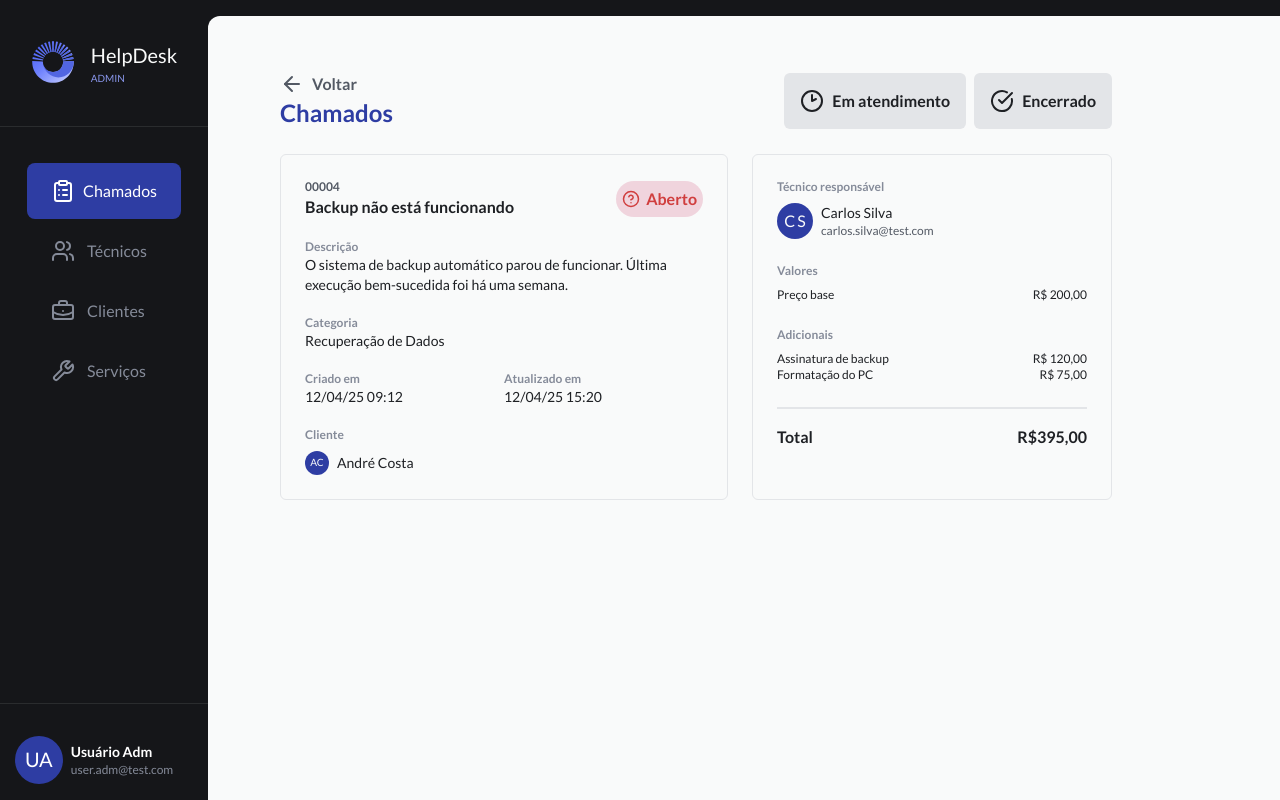
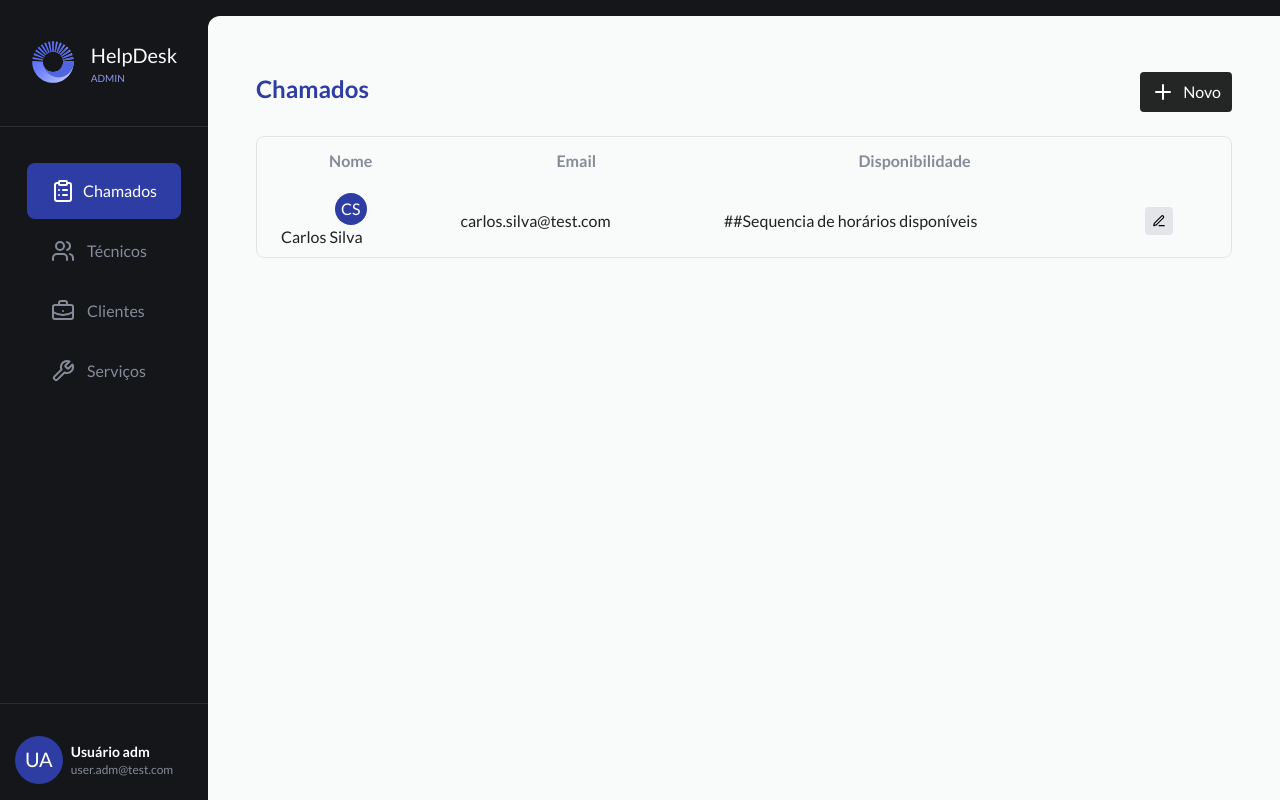
Before and after one commit to vitingg/help-desk-web, a React (Vite) app: page /dashboard/admin in a window 1280 px wide. Built offline with nearby package versions, Linux system fonts and the light colour scheme.

Commit message:
style: componentizing the sidebar

```diff
--- a/src/modules/admin/components/dashboard.tsx
+++ b/src/modules/admin/components/dashboard.tsx
@@ -1,5 +1,6 @@
-import { Content } from "./content";
-import { Detail } from "./second-content";
+
+
+import { Technicians } from "../technicians/technicians";
 
 export function Dashboard() {
   return (
@@ -8,7 +9,7 @@ export function Dashboard() {
     h-full bg-gray-600 text-gray-200"
     >
       <div className="h-full pl-12 pr-12">
-        <Detail />
+        <Technicians />
       </div>
     </div>
   );
--- a/src/modules/admin/page.tsx
+++ b/src/modules/admin/page.tsx
@@ -1,11 +1,11 @@
-import { Sidebar } from "../../shared/components/sidebar";
+import { Sidebar } from "../../shared/components/sidebar/index";
 import { Dashboard } from "./components/dashboard";
 import { Layout } from "./components/layout";
 
 export function Page() {
   return (
     <Layout>
-      <Sidebar  />
+      <Sidebar />
       <Dashboard />
     </Layout>
   );
--- /dev/null
+++ b/src/modules/admin/technicians/technicians.tsx
@@ -0,0 +1,44 @@
+import { TableLayout } from "../../../shared/components/table";
+import { Button } from "../../../shared/components/button";
+import { Plus } from "lucide-react";
+
+import { TableCell } from "../../../shared/components/table/table-cell";
+import { TableHead } from "../../../shared/components/table/table-head";
+import { TableRow } from "../../../shared/components/table/table-row";
+import { TableHeader } from "../../../shared/components/table/table-header";
+import { Table } from "../../../shared/components/table/table";
+import { TableBody } from "../../../shared/components/table/table-body";
+
+export function Technicians() {
+  return (
+    <>
+      <div className="flex pt-14 justify-between">
+        <p className="text-blue-dark font-semibold text-xl">Chamados</p>
+        <Button size={"lg"} className="flex items-center justify-center gap-2">
+          {" "}
+          <Plus /> Novo{" "}
+        </Button>
+      </div>
+      <div className="pt-6">
+        <div>
+          <Table>
+            <TableHeader>
+              <TableRow isBody={false}>
+                <TableHead>Nome</TableHead>
+                <TableHead hideOnMobile>Email</TableHead>
+                <TableHead>Disponibilidade</TableHead>
+              </TableRow>
+            </TableHeader>
+            <TableBody>
+              <TableRow>
+                <TableCell hasAbbreviation="CS">Carlos Silva</TableCell>
+                <TableCell hideOnMobile>carlos.silva@test.com</TableCell>
+                <TableCell>##Sequencia de horários disponíveis</TableCell>
+              </TableRow>
+            </TableBody>
+          </Table>
+        </div>
+      </div>
+    </>
+  );
+}
--- a/src/shared/components/sidebar.tsx
+++ b/src/shared/components/sidebar/index.tsx
@@ -1,27 +1,14 @@
-import lightVector from "../../shared/assets/vectors/Logo_IconLight.svg";
-import {
-  ClipboardList,
-  Users,
-  BriefcaseBusiness,
-  Wrench,
-  Menu,
-} from "lucide-react";
+import { SidebarHeader } from "./sidebar-header";
+import { SidebarFooter } from "./sidebar-footer";
+import { SidebarSeparator } from "./sidebar-separator";
+import { ClipboardList, Users, BriefcaseBusiness, Wrench } from "lucide-react";
 
 export function Sidebar() {
   return (
     <nav className="md:h-full md:w-52 flex md:flex-col md:justify-between items-center justify-between">
-      <div className="pt-6 pb-6 flex gap-4 justify-center">
-        <div className="bg-gray-200 ml-6 mr-4 text-gray-600 p-3 rounded-lg md:hidden">
-          <Menu />
-        </div>
-        <img src={lightVector} alt="" className="w-11 h-11" />
-        <span>
-          <p className="text-lg">HelpDesk</p>
-          <p className="text-2xs text-blue-light">ADMIN</p>
-        </span>
-      </div>
+      <SidebarHeader userClass="ADMIN" />
 
-      <hr className="my-4 hidden md:table-cell w-full border-t-1 border-gray-500 opacity-10" />
+      <SidebarSeparator />
 
       <div className="hidden md:flex flex-col flex-1 justify-start pt-5">
         <ul className="space-y-1 flex flex-col pr-4 pl-4">
@@ -55,19 +42,9 @@ export function Sidebar() {
         </ul>
       </div>
 
-      <hr className="my-4 hidden md:table-cell w-full border-t-1 border-gray-500 opacity-10" />
+      <SidebarSeparator />
 
-      <div className="md:p-4 pt-0 mr-5">
-        <div className="flex gap-2 items-center justify-center">
-          <p className="bg-blue-dark text-lg rounded-full w-12 h-12 text-white flex items-center justify-center">
-            UA
-          </p>
-          <div className="hidden md:flex flex-col">
-            <p className="text-sm font-semibold text-white">Usuário Adm</p>
-            <p className="text-xs text-gray-400">user.adm@test.com</p>
-          </div>
-        </div>
-      </div>
+      <SidebarFooter userName="Usuário adm" userEmail="user.adm@test.com" />
     </nav>
   );
 }
--- /dev/null
+++ b/src/shared/components/sidebar/sidebar-footer.tsx
@@ -0,0 +1,20 @@
+type SidebarFooterProps = {
+  userName: string;
+  userEmail: string;
+};
+
+export function SidebarFooter({ userName, userEmail }: SidebarFooterProps) {
+  return (
+    <div className="md:p-4 pt-0 mr-5">
+      <div className="flex gap-2 items-center justify-center">
+        <p className="bg-blue-dark text-lg rounded-full w-12 h-12 text-white flex items-center justify-center">
+          UA
+        </p>
+        <div className="hidden md:flex flex-col">
+          <p className="text-sm font-semibold text-white">{userName}</p>
+          <p className="text-xs text-gray-400">{userEmail}</p>
+        </div>
+      </div>
+    </div>
+  );
+}
--- /dev/null
+++ b/src/shared/components/sidebar/sidebar-header.tsx
@@ -0,0 +1,21 @@
+import lightVector from "../../../shared/assets/vectors/Logo_IconLight.svg";
+import { Menu } from "lucide-react";
+
+type SidebarHeaderProps = {
+  userClass: string
+}
+
+export function SidebarHeader({userClass}: SidebarHeaderProps) {
+  return (
+    <div className="pt-6 pb-6 flex gap-4 justify-center">
+      <div className="bg-gray-200 ml-6 mr-4 text-gray-600 p-3 rounded-lg md:hidden">
+        <Menu />
+      </div>
+      <img src={lightVector} alt="" className="w-11 h-11" />
+      <span>
+        <p className="text-lg">HelpDesk</p>
+        <p className="text-2xs text-blue-light">{userClass}</p>
+      </span>
+    </div>
+  );
+}
--- /dev/null
+++ b/src/shared/components/sidebar/sidebar-separator.tsx
@@ -0,0 +1,5 @@
+export function SidebarSeparator(){
+  return (
+    <hr className="my-4 hidden md:table-cell w-full border-t-1 border-gray-500 opacity-10" />
+  )
+}
--- a/src/shared/components/table/table-cell.tsx
+++ b/src/shared/components/table/table-cell.tsx
@@ -66,7 +66,7 @@ type ProfileContentProps = {
 
 function ProfileContent({ children, hasAbbreviation }: ProfileContentProps) {
   return (
-    <div className="flex items-center justify-center gap-2">
+    <div className=" items-center justify-center gap-2">
       <div className="flex items-center justify-center gap-2">
         <p className="bg-blue-dark rounded-full w-8 h-8 text-white flex items-center justify-center">
           {hasAbbreviation}
```
Also changed, not shown: src/modules/admin/tickets/ticket-detail.tsx (renamed from src/modules/admin/components/second-content.tsx), src/modules/admin/tickets/ticket.tsx (renamed from src/modules/admin/components/content.tsx), src/shared/components/sidebar/sidebar-menu.tsx (added).
